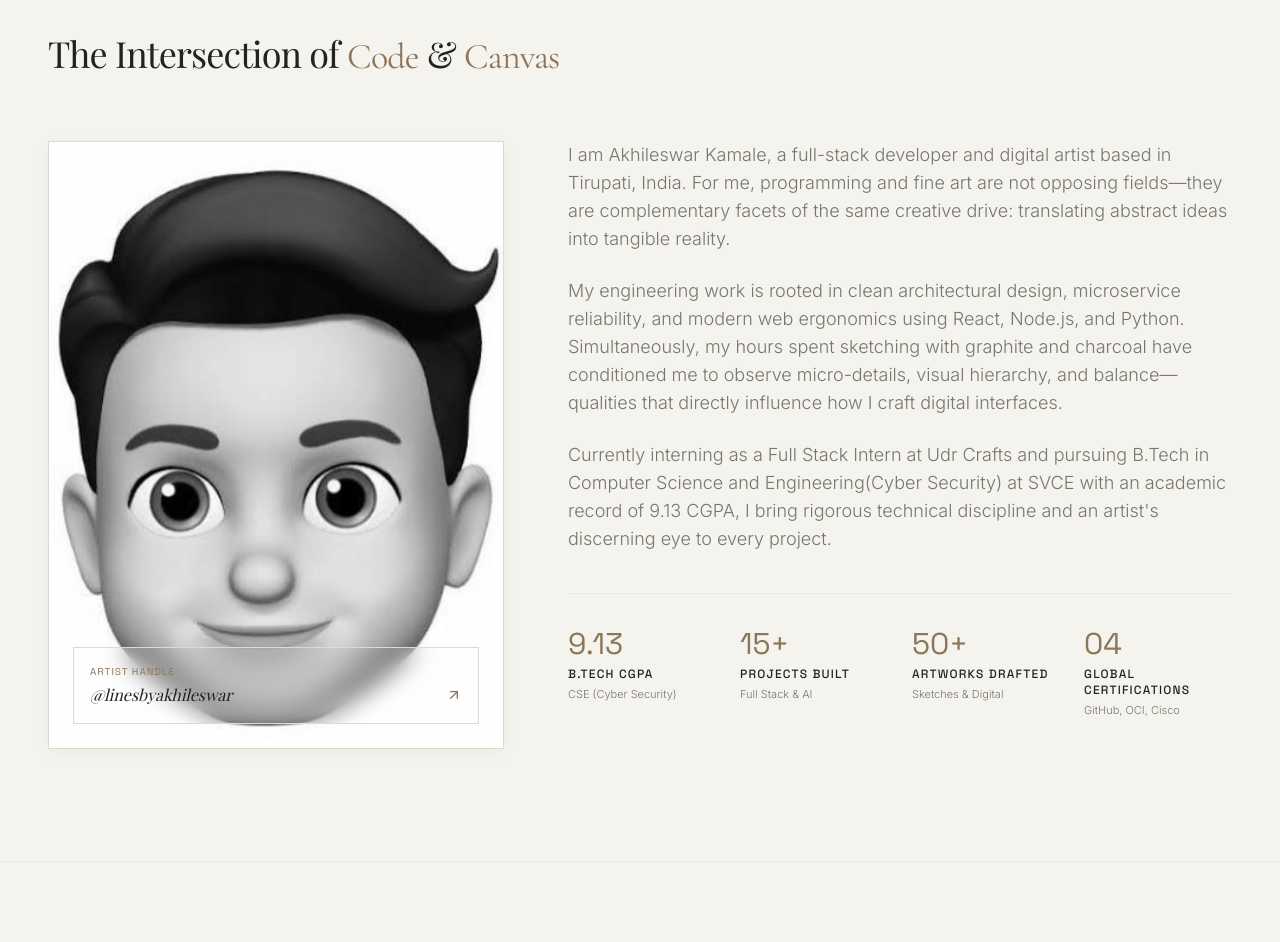
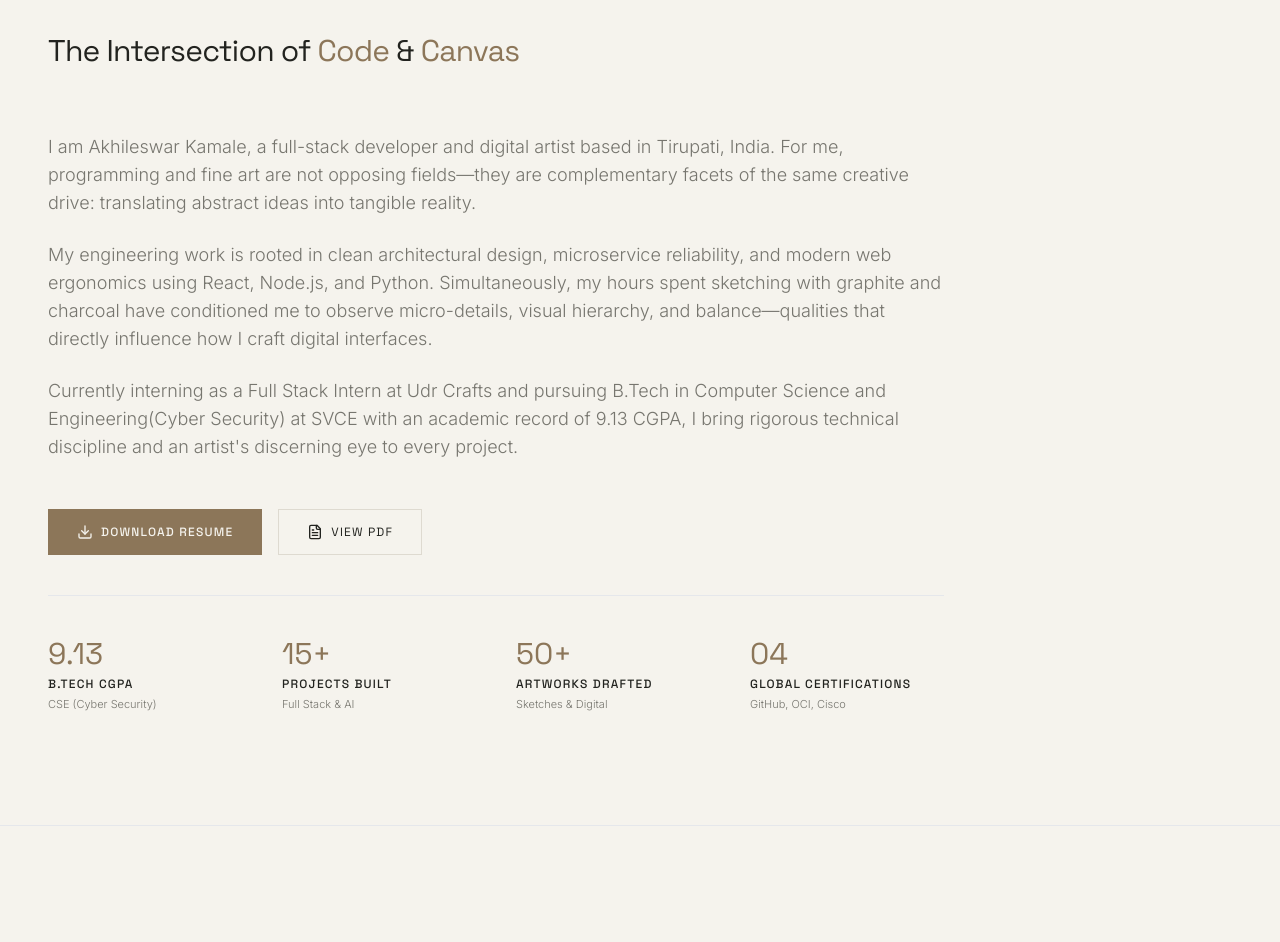
Before and after one commit to Akhileswar6/Portfolio, a React (Vite) app: page / in a window 1280 px wide. Shown: the part 880-1822 px from the top of the page. Built offline with nearby package versions, Linux system fonts and the light colour scheme; a web font is replaced by a local one.

Commit message:
feat(about): streamline narrative editorial layout and implement interactive resume download CTA

```diff
--- a/src/components/sections/About.jsx
+++ b/src/components/sections/About.jsx
@@ -1,6 +1,7 @@
 import React from 'react';
 import { motion } from 'framer-motion';
-import { Palette, Terminal, ShieldCheck, Award, ArrowUpRight } from 'lucide-react';
+import { Download, FileText } from 'lucide-react';
+import { MagneticButton } from '../common/MagneticButton';
 
 export const About = () => {
   const stats = [
@@ -9,7 +10,6 @@ export const About = () => {
     { number: '50+', label: 'Artworks Drafted', detail: 'Sketches & Digital' },
     { number: '04', label: 'Global Certifications', detail: 'GitHub, OCI, Cisco' }
   ];
-
 
   return (
     <section id="about" className="py-28 px-6 md:px-12 max-w-7xl mx-auto border-t border-theme-border/60">
@@ -22,53 +22,19 @@ export const About = () => {
         className="flex flex-col md:flex-row md:items-end justify-between gap-6 mb-16"
       >
         <div>
-          <h2 className="font-serif text-3xl sm:text-4xl text-theme-text font-normal tracking-tight">
-            The Intersection of <span className="font-display text-theme-accent ">Code</span> & <span className="font-display text-theme-accent">Canvas</span>
+          <h2 className="font-label text-2xl sm:text-3xl text-theme-text font-normal tracking-tight">
+            The Intersection of <span className="font-label text-theme-accent tracking-tight">Code</span> & <span className="font-label text-theme-accent tracking-tight">Canvas</span>
           </h2>
         </div>
       </motion.div>
 
-      {/* Main Editorial Grid */}
-      <div className="grid grid-cols-1 lg:grid-cols-12 gap-12 lg:gap-16 items-start">
-        {/* Left: Artistic Composition & Image */}
-        <motion.div
-          initial={{ opacity: 0, scale: 0.95 }}
-          whileInView={{ opacity: 1, scale: 1 }}
-          viewport={{ once: true, margin: '-60px' }}
-          transition={{ duration: 0.9, ease: [0.16, 1, 0.3, 1] }}
-          className="lg:col-span-5 relative"
-        >
-          <div className="relative aspect-[3/4] bg-theme-bg-secondary border border-theme-border overflow-hidden group shadow-subtle">
-            <img
-              src="./assets/download.jpg"
-              alt="Creative Atelier Workspace"
-              className="w-full h-full object-cover object-center grayscale group-hover:grayscale-0 group-hover:scale-105 transition-all duration-700 ease-out"
-            />
-            <div className="absolute inset-0 bg-theme-bg/20 group-hover:bg-transparent transition-colors duration-500" />
-            <div className="absolute bottom-6 left-6 right-6 p-4 bg-theme-card/90 backdrop-blur-md border border-theme-border transition-transform duration-300 group-hover:translate-y-[-2px]">
-              <span className="font-label text-[10px] uppercase tracking-widest text-theme-accent block mb-1">
-                Artist Handle
-              </span>
-              <a
-                href="https://www.instagram.com/linesbyakhileswar/"
-                target="_blank"
-                rel="noopener noreferrer"
-                className="font-serif text-base italic text-theme-text flex items-center justify-between hover:text-theme-accent transition-colors"
-              >
-                <span>@linesbyakhileswar</span>
-                <ArrowUpRight className="w-4 h-4 text-theme-accent" />
-              </a>
-            </div>
-          </div>
-        </motion.div>
-
-        {/* Right: Narrative & Pillars */}
+      {/* Main Narrative & Key Stats */}
       <motion.div
         initial={{ opacity: 0, y: 30 }}
         whileInView={{ opacity: 1, y: 0 }}
         viewport={{ once: true, margin: '-60px' }}
         transition={{ duration: 0.8, delay: 0.15, ease: [0.16, 1, 0.3, 1] }}
-          className="lg:col-span-7 space-y-10"
+        className="max-w-4xl space-y-10"
       >
         <div className="space-y-6 text-theme-text-secondary font-sans font-light leading-relaxed text-base sm:text-lg">
           <p>
@@ -82,8 +48,32 @@ export const About = () => {
           </p>
         </div>
 
+        {/* Resume Actions */}
+        <div className="flex flex-wrap items-center gap-4 pt-2">
+          <MagneticButton
+            variant="primary"
+            href="./assets/Akhileswar_Kamale_Resume.pdf"
+            download="Akhileswar_Kamale_Resume.pdf"
+            target="_blank"
+            rel="noopener noreferrer"
+          >
+            <Download className="w-4 h-4" />
+            <span>Download Resume</span>
+          </MagneticButton>
+
+          <MagneticButton
+            variant="secondary"
+            href="./assets/Akhileswar_Kamale_Resume.pdf"
+            target="_blank"
+            rel="noopener noreferrer"
+          >
+            <FileText className="w-4 h-4" />
+            <span>View PDF</span>
+          </MagneticButton>
+        </div>
+
         {/* Key Stats Bar */}
-          <div className="grid grid-cols-2 sm:grid-cols-4 gap-6 pt-8 border-t border-theme-border/60">
+        <div className="grid grid-cols-2 sm:grid-cols-4 gap-6 sm:gap-10 pt-10 border-t border-theme-border/60">
           {stats.map((s, idx) => (
             <motion.div
               key={idx}
@@ -106,7 +96,6 @@ export const About = () => {
           ))}
         </div>
       </motion.div>
-      </div>
     </section>
   );
 };
```
Also changed, not shown: public/assets/profile.png. Lines whose indentation alone changed are shown as unchanged.
